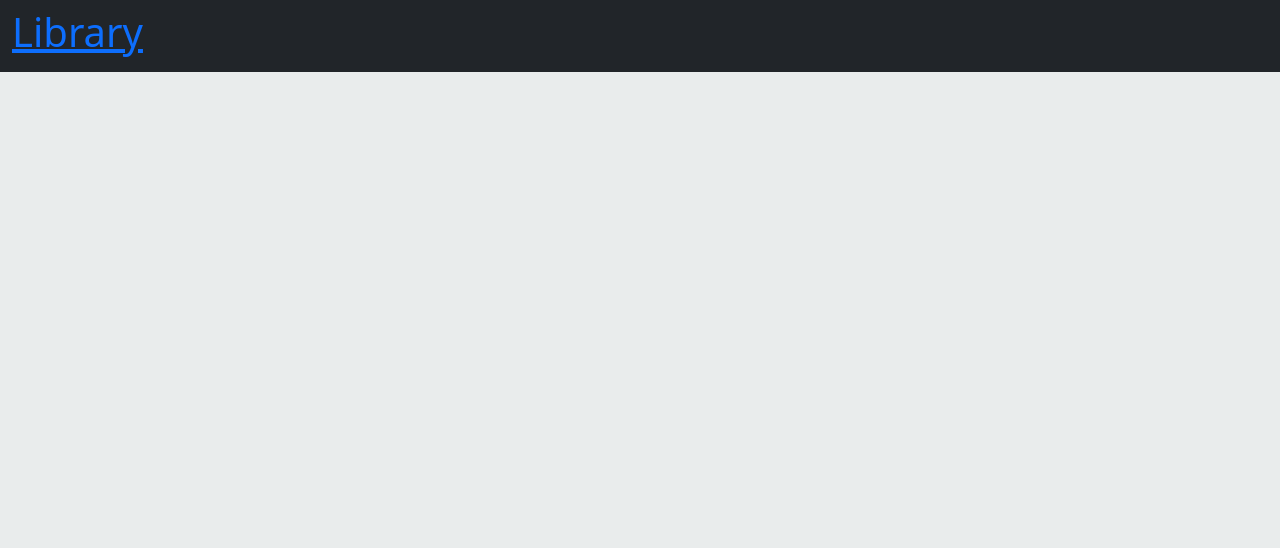
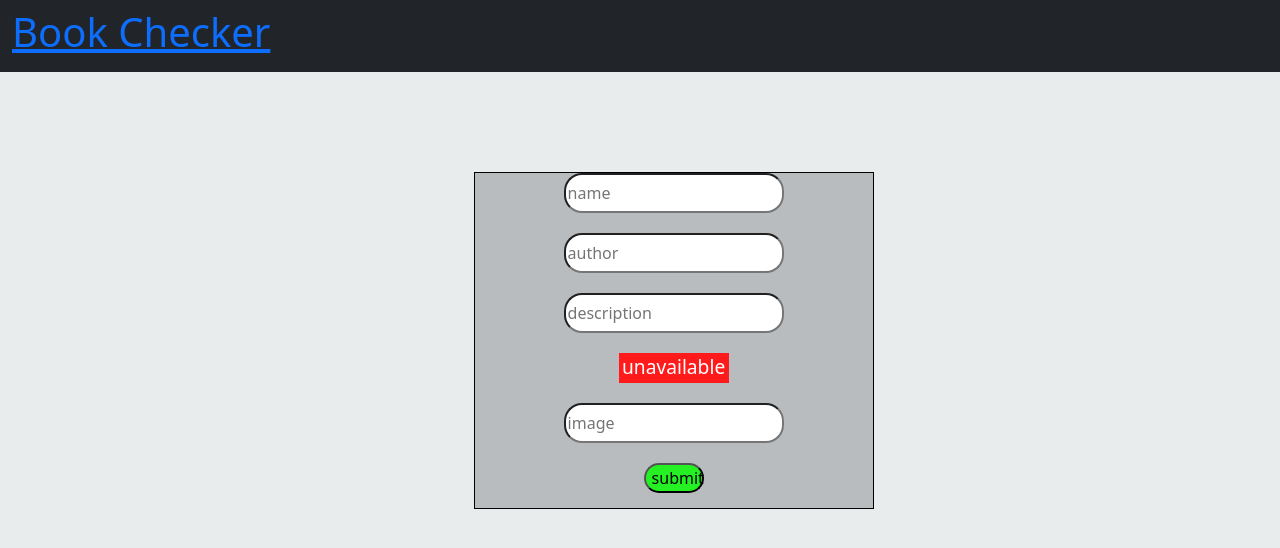
Before and after one commit to SathishKumar2124/Mini-Project, a React (Vite) app in the folder frontend/bookstore/: page /updatebook/1 in a window 1280 px wide. Before the commit this address had no page. Shown: the top 548 px of the page. Built offline with nearby package versions, Linux system fonts and the light colour scheme; no server answers.

Commit message:
final changes

```diff
--- a/frontend/bookstore/src/App.jsx
+++ b/frontend/bookstore/src/App.jsx
@@ -7,6 +7,7 @@ import Admin from './componenets/pages/Admin'
 import AdminHome from './componenets/pages/AdminHome'
 import CreateBook from './componenets/pages/CreateBook'
 import UpdateBook from './componenets/pages/UpdateBook'
+import DeleteBook from './componenets/pages/DeleteBook'
 
 const App = () => {
   return (
@@ -18,7 +19,8 @@ const App = () => {
         <Route path='/admin' element={<Admin />} />
         <Route path='/adminhome' element={<AdminHome />} />
         <Route path='/addbook' element={<CreateBook />} />
-        <Route path= '/updatebook' element={<UpdateBook />} />
+        <Route path= '/updatebook/:id' element={<UpdateBook />} />
+        <Route path='/deletebook/:id' element={<DeleteBook />} />
       </Routes>
       </div>
 
--- a/frontend/bookstore/src/componenets/Navbar.jsx
+++ b/frontend/bookstore/src/componenets/Navbar.jsx
@@ -8,7 +8,7 @@ const Navbar = () => {
     <div>
     <nav className="navbar bg-dark">
     <div className="container-fluid">
-        <a href='/'><h1>Library</h1></a>
+        <a href='/'><h1>Book Checker</h1></a>
     </div>
   </nav>
 
--- a/frontend/bookstore/src/componenets/pages/Admin.css
+++ b/frontend/bookstore/src/componenets/pages/Admin.css
@@ -8,7 +8,7 @@ form{
     row-gap: 20px;
     margin-top: 80px;
     margin: 100px;
-    margin-left: 460px;
+    margin-left: 37%;
     border: 1px solid black;
     min-height: 250px;
     width: 400px;
--- a/frontend/bookstore/src/componenets/pages/AdminBook.jsx
+++ b/frontend/bookstore/src/componenets/pages/AdminBook.jsx
@@ -1,9 +1,10 @@
 import React from 'react'
 import './AdminBook.css'
+import  {Link} from 'react-router-dom'
 
 
 const AdminBook = (props) => {
-    const {name,author,description,image,available} = props.book
+    const {_id,name,author,description,image,available} = props.book
   return (
     <div className='cd'>
         <img src={image} alt='name'  />
@@ -11,8 +12,8 @@ const AdminBook = (props) => {
         <h3>{name}</h3>
         <p>{description}</p>
         <h2 className={available?"avail":"unavail"}>{available ? "available" : "unavailable"}</h2>
-        <button className='update'>Update</button>
-        <button className='delete'>Delete</button>
+       <Link to={`/updatebook/${_id}`}><button className='update'>Update</button></Link>
+       <Link to={`/deletebook/${_id}`}><button className='delete'>Delete</button> </Link>
     </div>
   )
 }
--- a/frontend/bookstore/src/componenets/pages/AdminHome.jsx
+++ b/frontend/bookstore/src/componenets/pages/AdminHome.jsx
@@ -11,7 +11,6 @@ const AdminHome = () => {
         axios.get('http://localhost:3000/books')
         .then((response)=>setBooks(response.data))
         .catch(err=>console.log(err))
-        console.log(books)
     },[])
     return (
     <div  >
--- /dev/null
+++ b/frontend/bookstore/src/componenets/pages/CreateBook.css
@@ -0,0 +1,16 @@
+.true{
+    color: white;
+    height: 30px;
+    background-color:green;
+    font-size: 1.2rem;
+    width: 100px;
+    text-align: center;
+ }
+ .false{
+     color: white;
+     height: 30px;
+     background-color:rgb(255, 27, 27);
+     font-size: 1.2rem;
+     width: 110px;
+     text-align: center;
+  }
--- a/frontend/bookstore/src/componenets/pages/CreateBook.jsx
+++ b/frontend/bookstore/src/componenets/pages/CreateBook.jsx
@@ -1,6 +1,7 @@
 import React, { useEffect, useState } from 'react'
 import axios from 'axios'
 import {useNavigate} from 'react-router-dom'
+import './CreateBook.css'
 
 const CreateBook = () => {
   const [name,setName] = useState('')
@@ -31,6 +32,7 @@ const CreateBook = () => {
   return (
     <div>
       <form onSubmit={(e) => e.preventDefault()}>
+        <h1>Create Book</h1>
         <div>
           <input type="text" placeholder='name' onChange={(e) => setName(e.target.value)} />
         </div>
@@ -41,7 +43,7 @@ const CreateBook = () => {
           <input type="text"  placeholder='description' onChange={(e) => setDescription(e.target.value)}/>
         </div>
         <div>
-         <div onClick={()=>setAvailable(!available)}>{available ? "available" : "unavailable"}</div>
+         <div className={available ? "true" : "false"} onClick={()=>setAvailable(!available)}>{available ? "available" : "unavailable"}</div>
         </div>
         <div>
           <input type="text" placeholder='image'  onChange={(e) => setImage(e.target.value)}/>
--- /dev/null
+++ b/frontend/bookstore/src/componenets/pages/DeleteBook.css
@@ -0,0 +1,15 @@
+.del-cont{
+    display: flex;
+    flex-direction: column;
+    justify-content: center;
+    align-items: center;
+    height: 400px;
+    width: 500px;
+    margin-left: 30%;
+}
+
+.del-btn{
+    height: 40px;
+    width: 120px;
+    background-color: rgb(255, 32, 32);
+}
--- a/frontend/bookstore/src/componenets/pages/DeleteBook.jsx
+++ b/frontend/bookstore/src/componenets/pages/DeleteBook.jsx
@@ -1,8 +1,23 @@
+import axios from 'axios'
 import React from 'react'
+import { useParams } from 'react-router-dom'
+import { useNavigate } from 'react-router-dom'
+import './DeleteBook.css'
 
 const DeleteBook = () => {
+  const {id} = useParams()
+  const navigate = useNavigate()
+  const handleDelete = () => {
+    axios.delete(`http://localhost:3000/books/${id}`)
+    .then((result)=> navigate('/adminhome'))
+    .catch((err)=>console.log(err))
+  }
   return (
-    <div>DeleteBook</div>
+    <div className='del-cont'>
+      <h1 className='del-h'>Delete</h1>
+      <p className='del-p'>Are you sure ? Do you want to delete this book....</p>
+      <button className='del-btn' onClick={()=>handleDelete()}>Yes ! Delete It</button>
+    </div>
   )
 }
 
--- /dev/null
+++ b/frontend/bookstore/src/componenets/pages/UpdateBook.css
@@ -0,0 +1,16 @@
+.true{
+   color: white;
+   height: 30px;
+   background-color:green;
+   font-size: 1.2rem;
+   width: 100px;
+   text-align: center;
+}
+.false{
+    color: white;
+    height: 30px;
+    background-color:rgb(255, 27, 27);
+    font-size: 1.2rem;
+    width: 110px;
+    text-align: center;
+ }
--- a/frontend/bookstore/src/componenets/pages/UpdateBook.jsx
+++ b/frontend/bookstore/src/componenets/pages/UpdateBook.jsx
@@ -1,8 +1,63 @@
-import React from 'react'
+import axios from 'axios'
+import React, { useEffect, useState } from 'react'
+import {useNavigate, useParams} from 'react-router-dom'
+import './UpdateBook.css'
 
 const UpdateBook = () => {
+  const [name,setName] = useState('')
+  const [author,setAuthor] = useState('')
+  const [description,setDescription] = useState('')
+  const [available,setAvailable] = useState()
+  const[image,setImage] = useState('')
+  const navigate = useNavigate()
+  const {id} = useParams()
+
+  useEffect(()=>{
+    axios.get(`http://localhost:3000/books/${id}`)
+    .then((response)=>{
+    setName(response.data.name)
+    setAuthor(response.data.author)
+    setDescription(response.data.description)
+    setImage(response.data.image)
+
+  })
+    .catch(err=>console.log(err))
+  })
+
+  const handleSubmit= () => {
+    const data = {
+      name ,
+      author,
+      description,
+      available,
+      image,
+    }
+    axios.put(`http://localhost:3000/books/${id}`,data)
+    .then((response)=> navigate('/adminhome'))
+    .catch((err) => console.log(err))
+  }
+
   return (
-    <div>UpdateBook</div>
+    <div>
+        <form onSubmit={(e) => e.preventDefault()}>
+        <div>
+          <input value={name} type="text" placeholder='name' onChange={(e) => setName(e.target.value)} />
+        </div>
+        <div>
+          <input value={author} type="text" placeholder='author' onChange={(e) => setAuthor(e.target.value)} />
+        </div>
+        <div>
+          <input value={description} type="text"  placeholder='description' onChange={(e) => setDescription(e.target.value)}/>
+        </div>
+        <div>
+         <div className={available ? "true" : "false"}  onClick={()=>setAvailable(!available)}>{available ? "available" : "unavailable"}</div>
+        </div>
+        <div>
+          <input value={image} type="text" placeholder='image'  onChange={(e) => setImage(e.target.value)}/>
+        </div>
+        <button onClick={() => handleSubmit()}>submit</button>
+      </form>
+    </div>
   )
 }
 
```
Also changed, not shown: frontend/bookstore/src/componenets/pages/AdminBook.css (line endings or trailing spaces).
